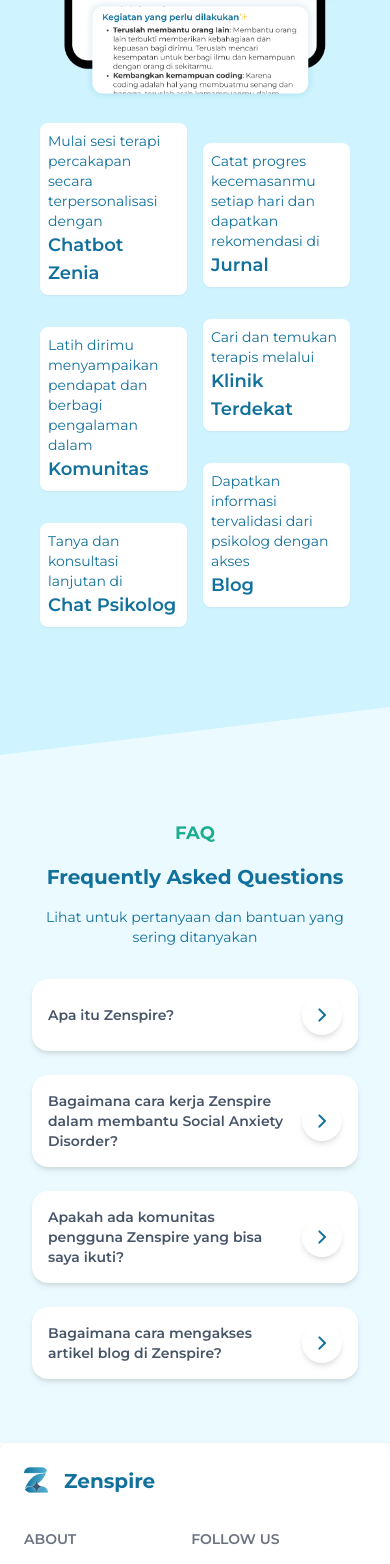
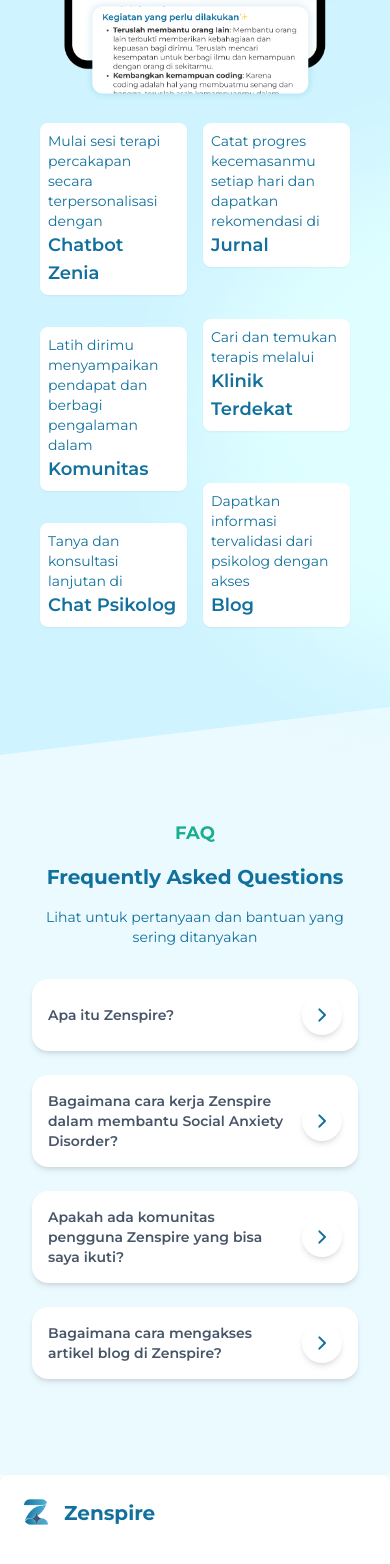
Before and after one commit to tantowish/zenspire-web, a Next.js app: page / in a window 390 px wide. Shown: the part 1500-3064 px from the top of the page. Built offline with nearby package versions, Linux system fonts and the light colour scheme.

Commit message:
feat: add padding

```diff
--- a/src/app/page.tsx
+++ b/src/app/page.tsx
@@ -33,7 +33,7 @@
             <p className="text-center text-[#12719C] text-sm lg:text-md">Cari tau apa yang akan Anda dapatkan dengan Zenspire</p>
           </div>
           <div className="mt-8 lg:mt-12 flex flex-wrap justify-between">
-            <div className="order-2 md:order-1 w-1/2 md:w-1/3 flex flex-col md:justify-evenly gap-8 md:gap-0 justify-center px-2 md:px-5">
+            <div className="order-2 md:order-1 w-1/2 md:w-1/3 flex flex-col md:justify-evenly gap-8 md:gap-0 justify-between px-2 md:px-5">
               <div className="p-2 bg-white rounded-lg shadow-sm hover:-translate-y-3 transition-all duration-300 ease-in-out cursor-default">
                 <p className="text-sm text-[#12719C]">Mulai sesi terapi percakapan secara terpersonalisasi dengan</p>
                 <h6 className="text-lg text-[#12719C] font-semibold">Chatbot Zenia</h6>
@@ -48,7 +48,7 @@
               </div>
             </div>
             <Image className="mb-5 md:mb-0 order-1 md:order-2 w-full md:w-1/3 hover:scale-105 transition-all duration-300 ease-in-out" src={'/features.png'} alt="features" loading="eager" width={300} height={800} quality={80}/>
-            <div className="order-3 w-1/2 md:w-1/3 flex flex-col md:justify-evenly px-2 md:px-5 gap-8 md:gap-0 justify-center">
+            <div className="order-3 w-1/2 md:w-1/3 flex flex-col md:justify-evenly px-2 md:px-5 gap-8 md:gap-0 justify-between">
               <div className="p-2 bg-white rounded-lg shadow-sm hover:-translate-y-3 transition-all duration-300 ease-in-out cursor-default">
                 <p className="text-sm text-[#12719C]">Catat progres kecemasanmu setiap hari dan dapatkan rekomendasi di</p>
                 <h6 className="text-lg text-[#12719C] font-semibold">Jurnal</h6>
@@ -67,7 +67,7 @@
         <div className="absolute top-0 max-w-xs z-0">
           <Image src={'/vue-left.png'} loading="lazy" alt="vue left" width={500} height={0}/>
         </div>
-        <div className="absolute right-0 max-w-xs z-0 -top-1/4">
+        <div className="absolute right-0 max-w-xs z-0 top-1/2 md:-top-1/4">
           <Image src={'/vue-right.png'} loading="lazy" alt="vue right" width={500} height={0}/>
         </div>
         <div className="slanted-bg absolute inset-0"></div>
@@ -75,8 +75,8 @@
       {/* Feature Section End */}
 
       {/* FAQ Section Start */}
-      <section className="relative -mt-48">
-        <div className="px-8 lg:px-24 md:px-16 pt-64 pb-16 max-w-7xl mx-auto" id="faq">
+      <section className="relative -mt-64">
+        <div className="px-8 lg:px-24 md:px-16 pt-80 pb-24 md:pb-32 max-w-7xl mx-auto" id="faq">
           <div className="mb-8 lg:mb-16">
             <h4 className="text-center text-lg lg:text-xl font-bold text-[#1AAD90] mb-4">FAQ</h4>
             <h1 className="text-center text-xl lg:text-2xl font-bold text-[#12719C] mb-4">Frequently Asked Questions</h1>
```
